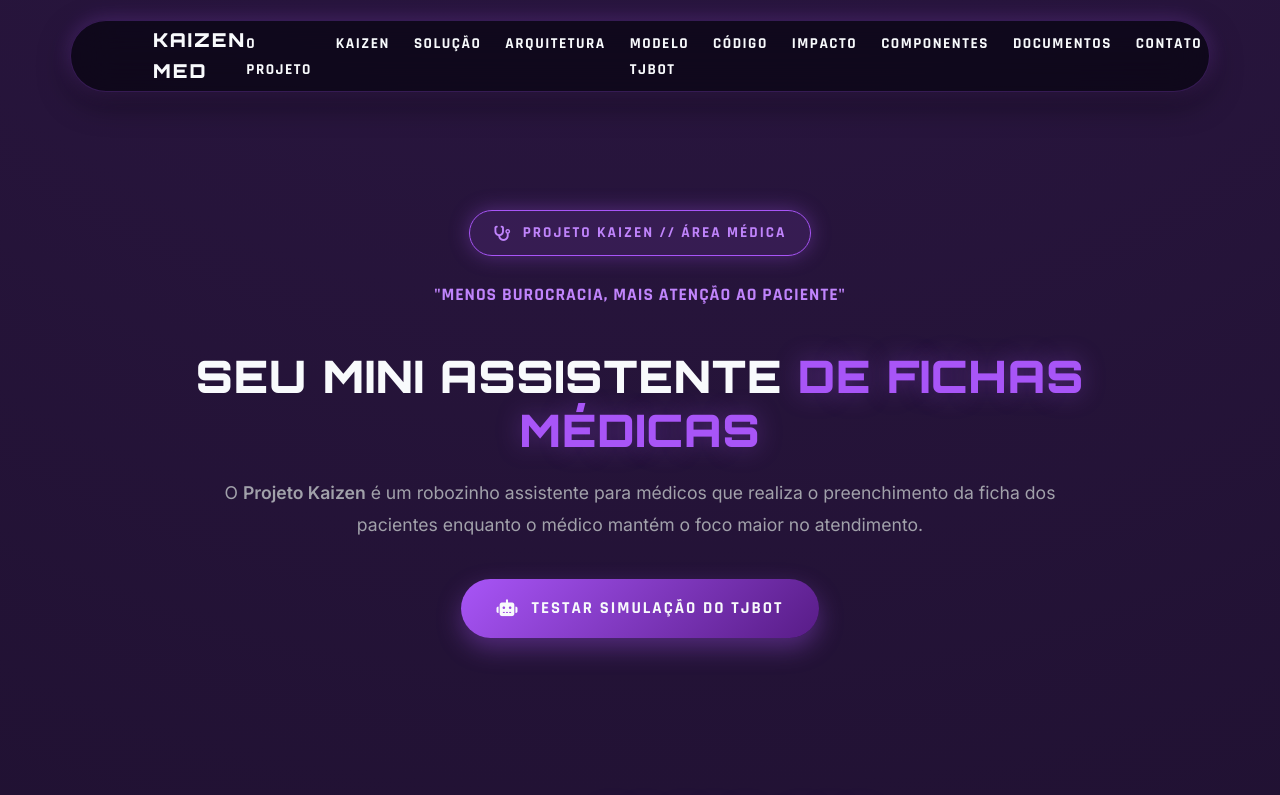
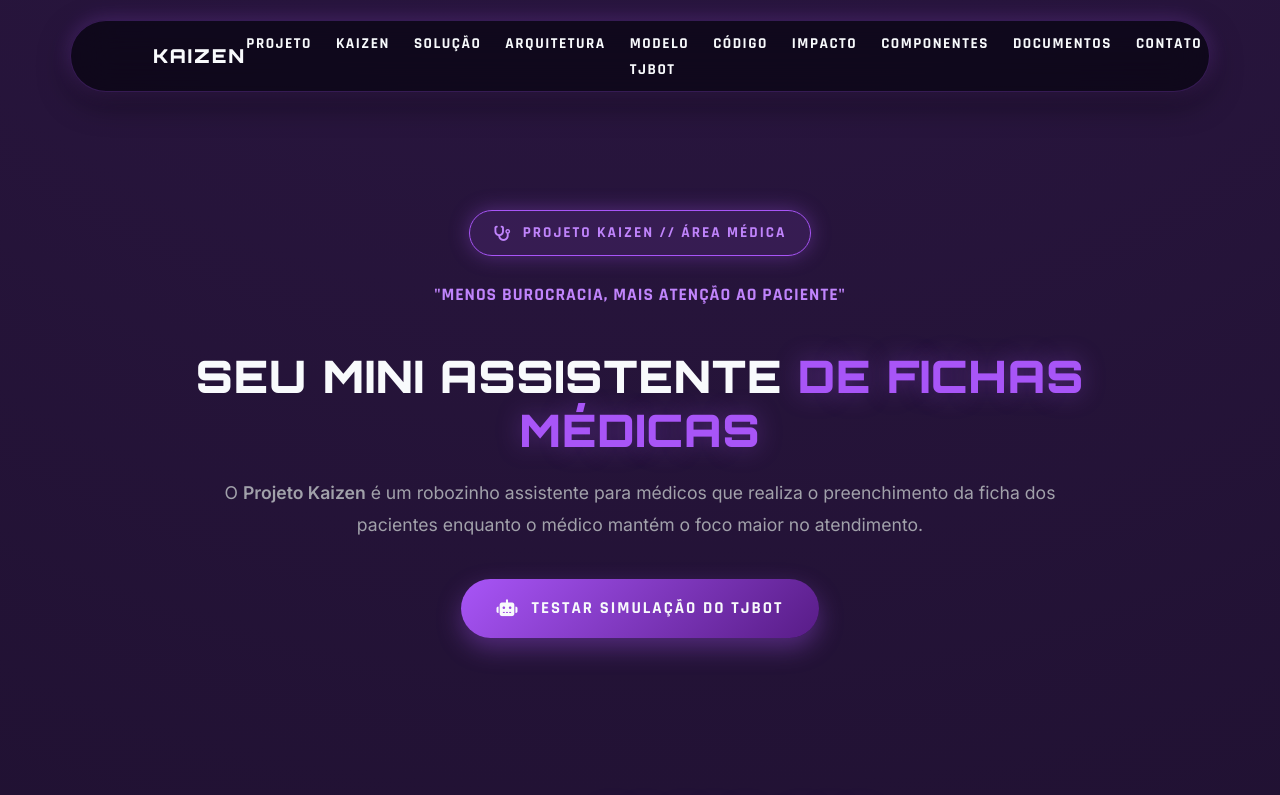
Before and after one commit to Eorique/Kaizen, a plain HTML site: page index.html in a window 1280 px wide. Shown: the top 795 px of the page. Drawn offline with Linux system fonts and the light colour scheme; files whose address does not match are found by name.

Commit message:
Update logo and project link text in index.html

```diff
--- a/index.html
+++ b/index.html
@@ -101,11 +101,11 @@ table.comp{width:100%;border-collapse:collapse;background:var(--bg-surface);bord
 <body>
 <header>
   <div class="container">
-    <a href="#" class="logo">KAIZEN MED</a>
+    <a href="#" class="logo">KAIZEN </a>
     <button class="menu-toggle" aria-label="Toggle menu">☰</button>
     <nav>
       <ul>
-  <li><a href="#projeto">O Projeto</a></li>
+  <li><a href="#projeto">Projeto</a></li>
   <li><a href="#kaizen">Kaizen</a></li>
   <li><a href="#solucao">Solução</a></li>
   <li><a href="#arquitetura">Arquitetura</a></li>
```
